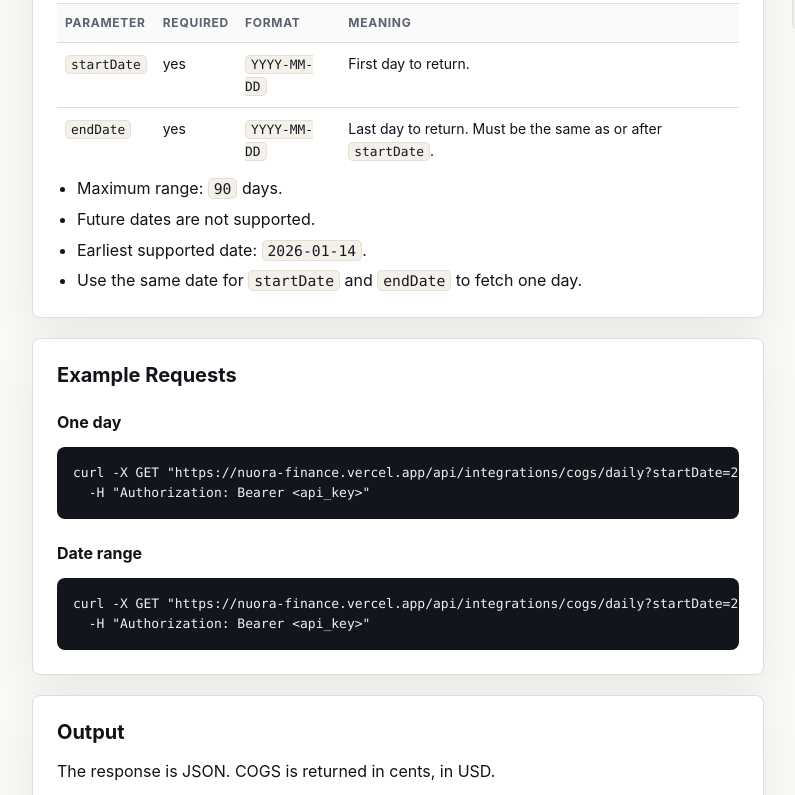
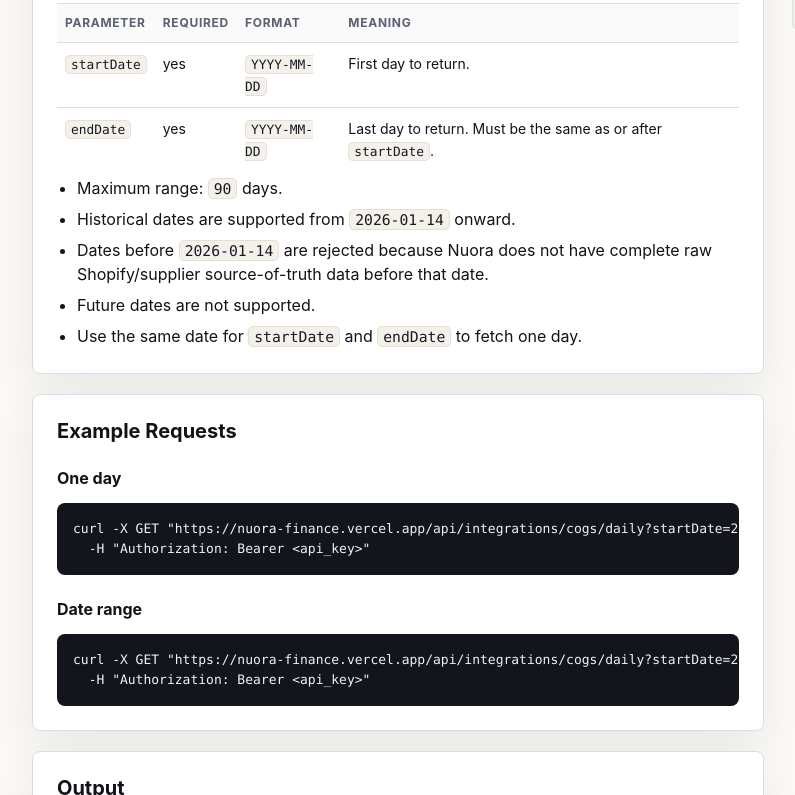
Before and after one commit to ognile/nuora-cogs-api-docs, a plain HTML site: page index.html in a window 1280 px wide. Shown: the part 928-1723 px from the top of the page, without its empty margins (68-863 px from the left). Drawn offline with Linux system fonts and the light colour scheme.

Commit message:
clarify historical date support

```diff
--- a/index.html
+++ b/index.html
@@ -318,8 +318,9 @@
           </table>
           <ul>
             <li>Maximum range: <code>90</code> days.</li>
+            <li>Historical dates are supported from <code>2026-01-14</code> onward.</li>
+            <li>Dates before <code>2026-01-14</code> are rejected because Nuora does not have complete raw Shopify/supplier source-of-truth data before that date.</li>
             <li>Future dates are not supported.</li>
-            <li>Earliest supported date: <code>2026-01-14</code>.</li>
             <li>Use the same date for <code>startDate</code> and <code>endDate</code> to fetch one day.</li>
           </ul>
         </section>
@@ -484,7 +485,7 @@
               <tr>
                 <td><code>400</code></td>
                 <td><code>UNSUPPORTED_DATE_RANGE</code></td>
-                <td>Date is before supported history or in the future.</td>
+                <td>Date is before Nuora's available source-data history or in the future.</td>
               </tr>
               <tr>
                 <td><code>400</code></td>
```
